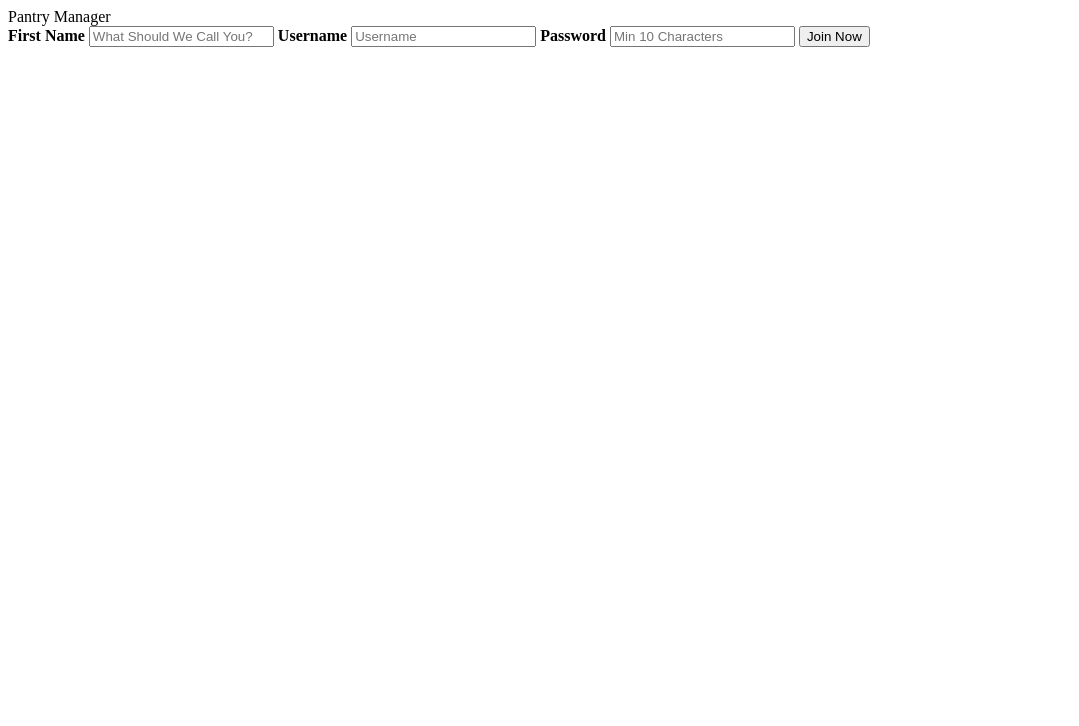
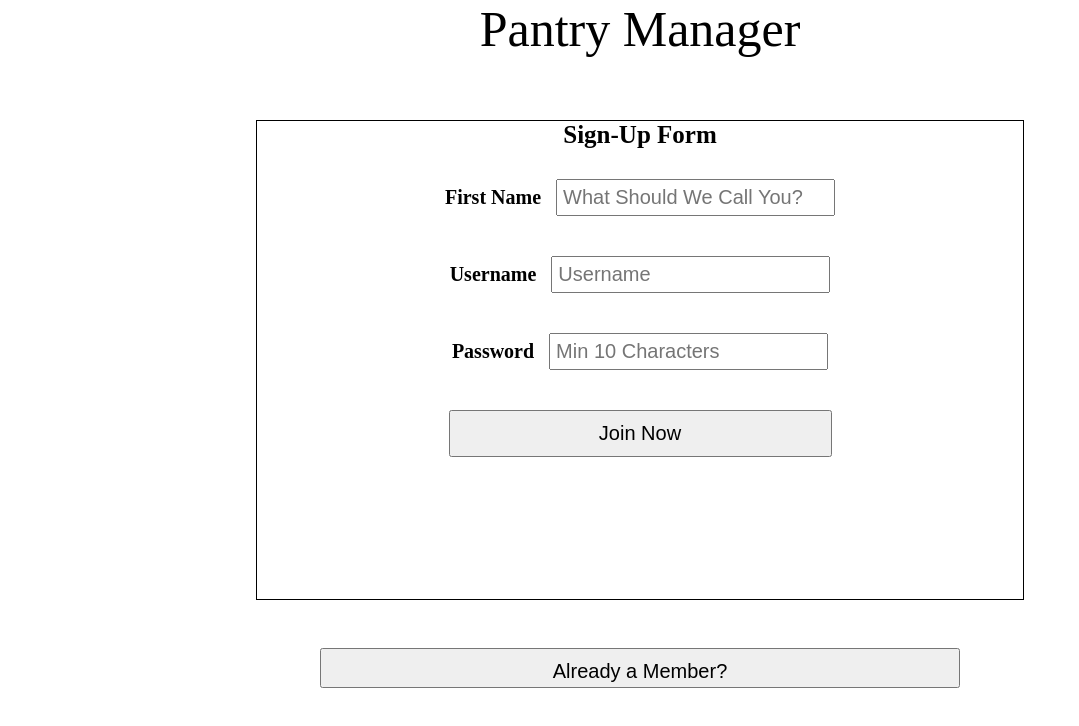
Before and after one commit to drzoid14/pantry-manager, a website: page public/index.html in a window 1280 px wide. Shown: the whole page, without its empty margins (0-1079 px from the left). Drawn offline with nearby package versions, Linux system fonts and the light colour scheme.

Commit message:
added css for index.html, a go to login button at index, and go home button from search

```diff
--- a/auth/router.js
+++ b/auth/router.js
@@ -16,7 +16,6 @@ const createAuthToken = function(user) {
 };
 
 const localAuth = passport.authenticate('local', {session: false});
-router.use(bodyParser.json());
 // The user provides a username and password to login
 router.post('/', localAuth, (req, res) => {
   const authToken = createAuthToken(req.user.serialize());
--- a/public/home.js
+++ b/public/home.js
@@ -124,7 +124,7 @@ $('#delete').click(function () {
 })
 
 //gets search term from the search bar and runs
-$('.search').submit(function (event) {
+$('.search').click(function (event) {
     event.preventDefault();
     console.log("hi from the searchBar");
     let cuisine = $(`#searchBar`).val();
--- a/public/index.css
+++ b/public/index.css
@@ -0,0 +1,78 @@
+* {
+    box-sizing: border-box;
+}
+
+html {
+    height: 100%;
+}
+
+header {
+    display: block;
+    height: 15%;
+    font-size:50px;
+    text-align:center;
+}
+
+body {
+    height: 100%;
+    margin:0;
+}
+
+main {
+    height: 80%;
+    width: 100%;
+    display: block;
+    text-align:center
+}
+
+.container {
+    text-align:center;
+    width: 60%;
+    height: 100%;
+    border: 1px black solid;
+    margin-left:20%;
+}
+
+input {
+    margin: 10px;
+    padding:5px;
+    margin-top:30px;
+    font-size:20px;
+
+}
+
+label {
+    padding-top: 10px;
+    margin-left: 10px;
+    width:50px;
+    margin-top:30px;
+    font-size:20px;
+}
+
+button {
+    width: 50%;
+    margin-bottom: 20px;
+    padding: 10px;
+    font-size: 20px;
+    margin-top:30px;
+}
+
+form {
+    width: 100%;
+    text-align:center;
+    height:75%;
+}
+
+.title {
+
+    width:50%;
+    font-size:25px;
+    height:20%;
+}
+
+#member{
+    height:40px;
+    font-size:20px;
+    text-align:center;
+    padding-bottom:6px;
+}
--- a/public/index.html
+++ b/public/index.html
@@ -4,6 +4,7 @@
 <head>
     <title>Pantry Manager</title>
     <script src="https://code.jquery.com/jquery-3.2.1.min.js"></script>
+    <link rel="stylesheet" href="index.css">
 </head>
 
 <body>
@@ -12,23 +13,32 @@
     <main role='main'>
         <form action="action_page.php">
             <div class="container">
-                <label for="name">
+                <span class = "title">
+                    <b>Sign-Up Form</b>
+                </span>
+            </br>
+                <label for="name" id="nameLabel">
                     <b>First Name</b>
                 </label>
                 <input type="text" id="firstName" placeholder="What Should We Call You?" name="firstName" required>
+            </br>
                 <label for="uname">
                     <b>Username</b>
                 </label>
                 <input type="text" id="username" placeholder="Username" name="uname" required>
-
+            </br>
                 <label for="psw">
                     <b>Password</b>
                 </label>
                 <input type="password" id = "psw" placeholder="Min 10 Characters" name="psw" required>
-
+            </br>
                 <button type="submit">Join Now</button>
             </div>
         </form>
+    </br>
+        <div class="member">
+            <button type="button" id='member'>Already a Member?</button>
+        </div>
     </main>
 </body>
 <script src="index.js"></script>
--- a/public/index.js
+++ b/public/index.js
@@ -7,6 +7,11 @@ $('form').submit(function(event){
 
     signUp(username,password,firstName);
 });
+
+$('#member').click(function(){
+    console.log('You already exist...neat');
+    window.location.assign('./login.html');
+})
 
 function signUp(username,password,firstName){
     var settings = {
--- a/public/search.js
+++ b/public/search.js
@@ -46,4 +46,8 @@ function searching(searchTerm, cuisine) {
 
 }
 
+$('#home').click(function(){
+    window.location.assign('./home.html');
+})
+
 $(window).on("load", searching(searchTerm, cuisine));
```
Also changed, not shown: public/search.html (+4 -1 lines).
